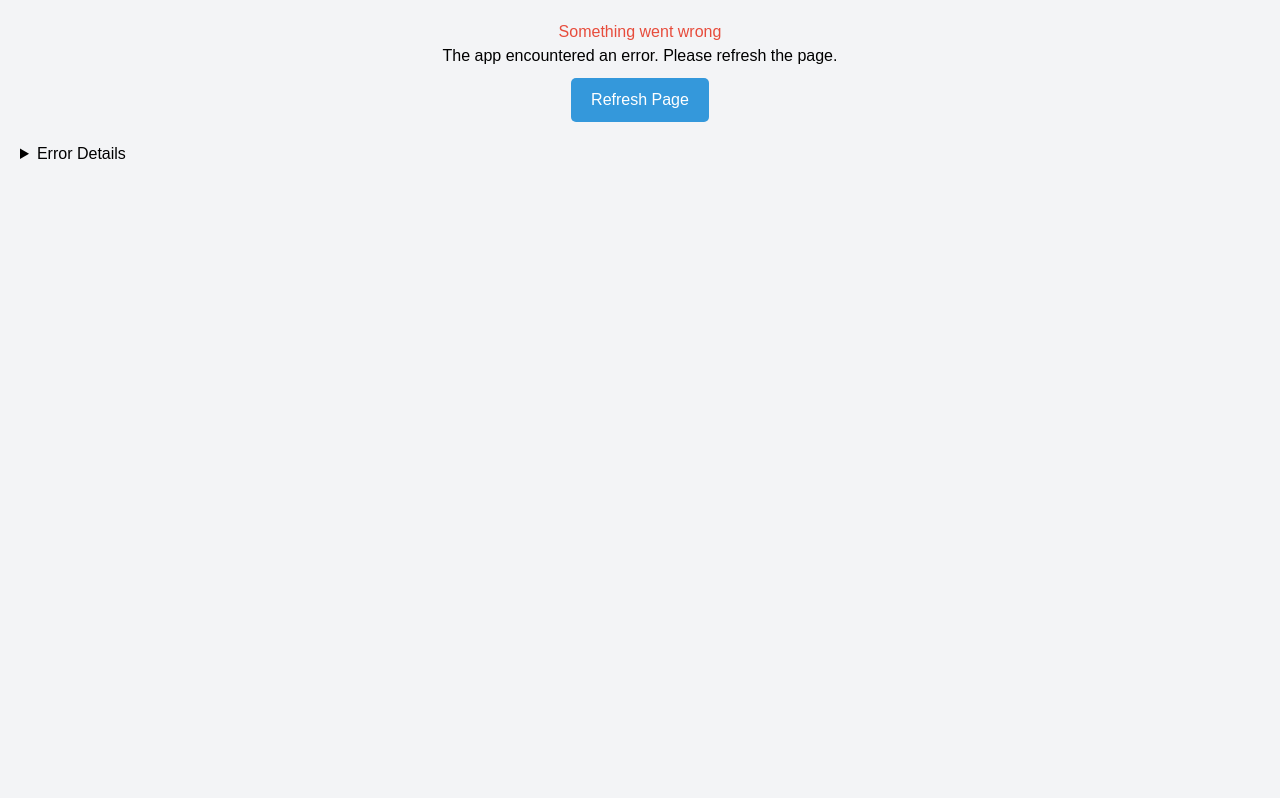
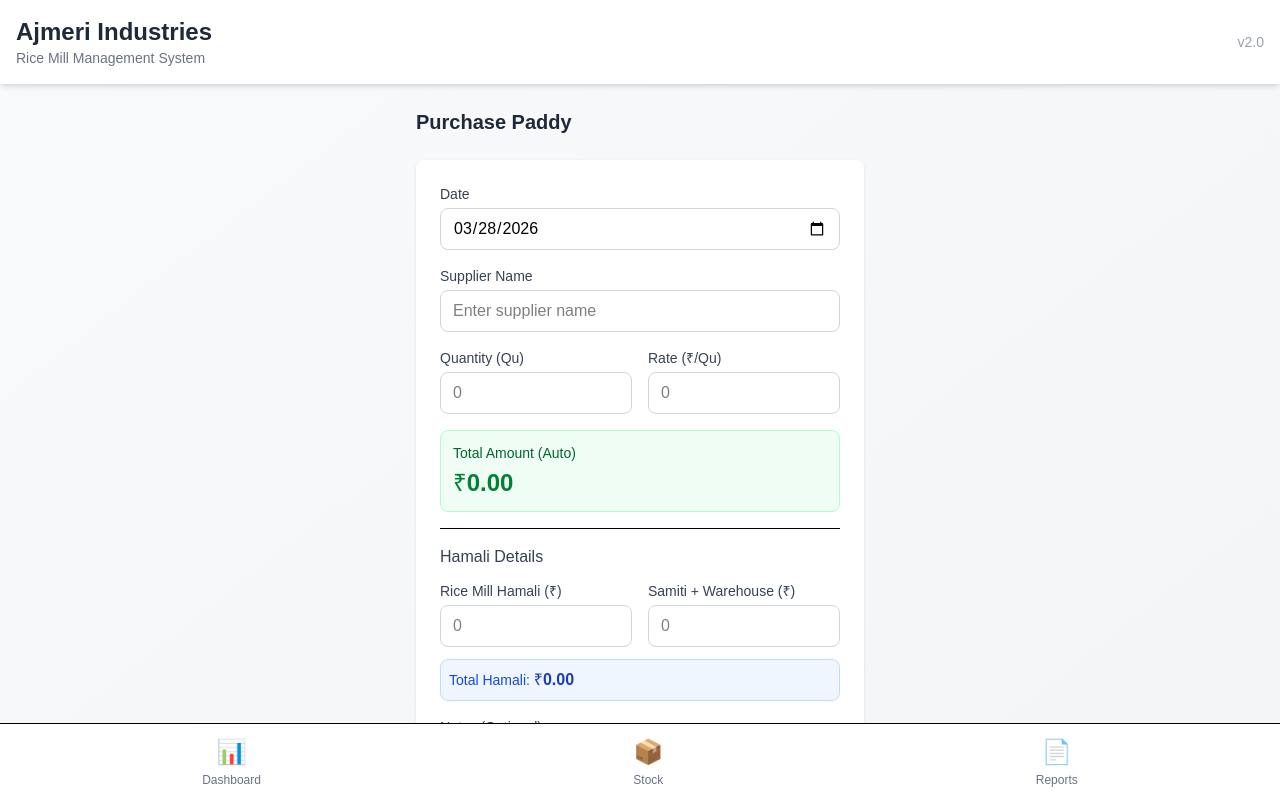
Before and after one commit to salmanmemon7848-hash/Ajmeri-Industries-, a React (Vite) app in the folder client/: page /purchase-entry in a window 1280 px wide. Shown: the top 798 px of the page. Built offline with nearby package versions, Linux system fonts and the light colour scheme.

Commit message:
Fix handleSubmit reference error in Purchase, Milling, and Sales entry forms

```diff
--- a/client/src/pages/MillingEntry.jsx
+++ b/client/src/pages/MillingEntry.jsx
@@ -187,7 +187,7 @@ const MillingEntry = () => {
         <div className="fixed inset-0 bg-black bg-opacity-50 flex items-center justify-center z-50 p-4">
           <div className="bg-white rounded-lg p-6 w-full max-w-md max-h-[90vh] overflow-y-auto">
             <h3 className="text-lg font-semibold mb-4">Add Milling Entry</h3>
-            <form onSubmit={handleSubmit} className="space-y-4">
+            <form className="space-y-4">
               <div>
                 <label className="block text-sm font-medium text-gray-700 mb-1">Date</label>
                 <input
--- a/client/src/pages/PurchaseEntry.jsx
+++ b/client/src/pages/PurchaseEntry.jsx
@@ -107,7 +107,7 @@ const PurchaseEntry = () => {
         </div>
       )}
 
-      <form onSubmit={handleSubmit} className="bg-white rounded-lg shadow p-6 space-y-4">
+      <form className="bg-white rounded-lg shadow p-6 space-y-4">
         <div>
           <label className="block text-sm font-medium text-gray-700 mb-1">Date</label>
           <input
--- a/client/src/pages/SalesEntry.jsx
+++ b/client/src/pages/SalesEntry.jsx
@@ -178,7 +178,7 @@ const SalesEntry = () => {
         </div>
       )}
 
-      <form onSubmit={handleSubmit} className="bg-white rounded-lg shadow p-6 space-y-4">
+      <form className="bg-white rounded-lg shadow p-6 space-y-4">
         <div>
           <label className="block text-sm font-medium text-gray-700 mb-1">Date</label>
           <input
```
